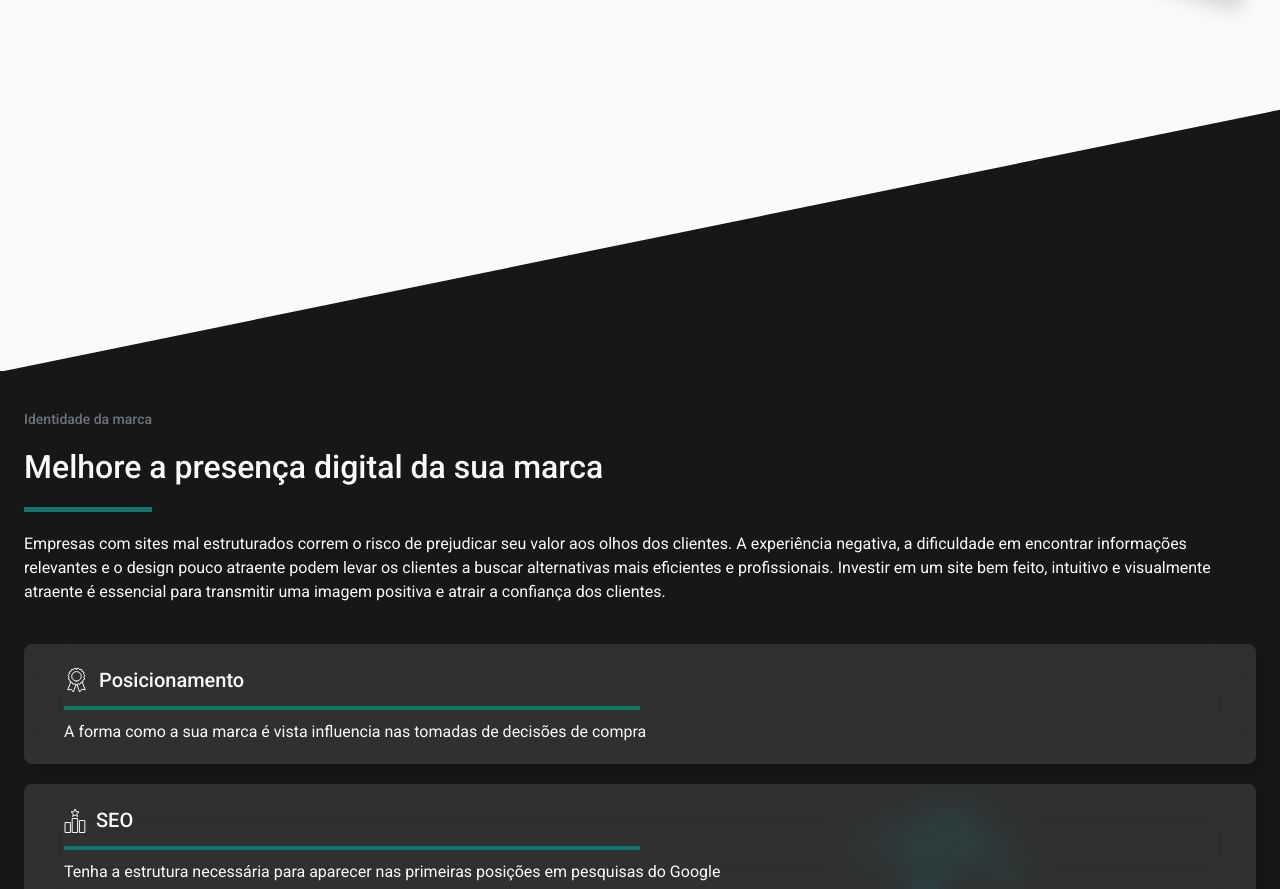
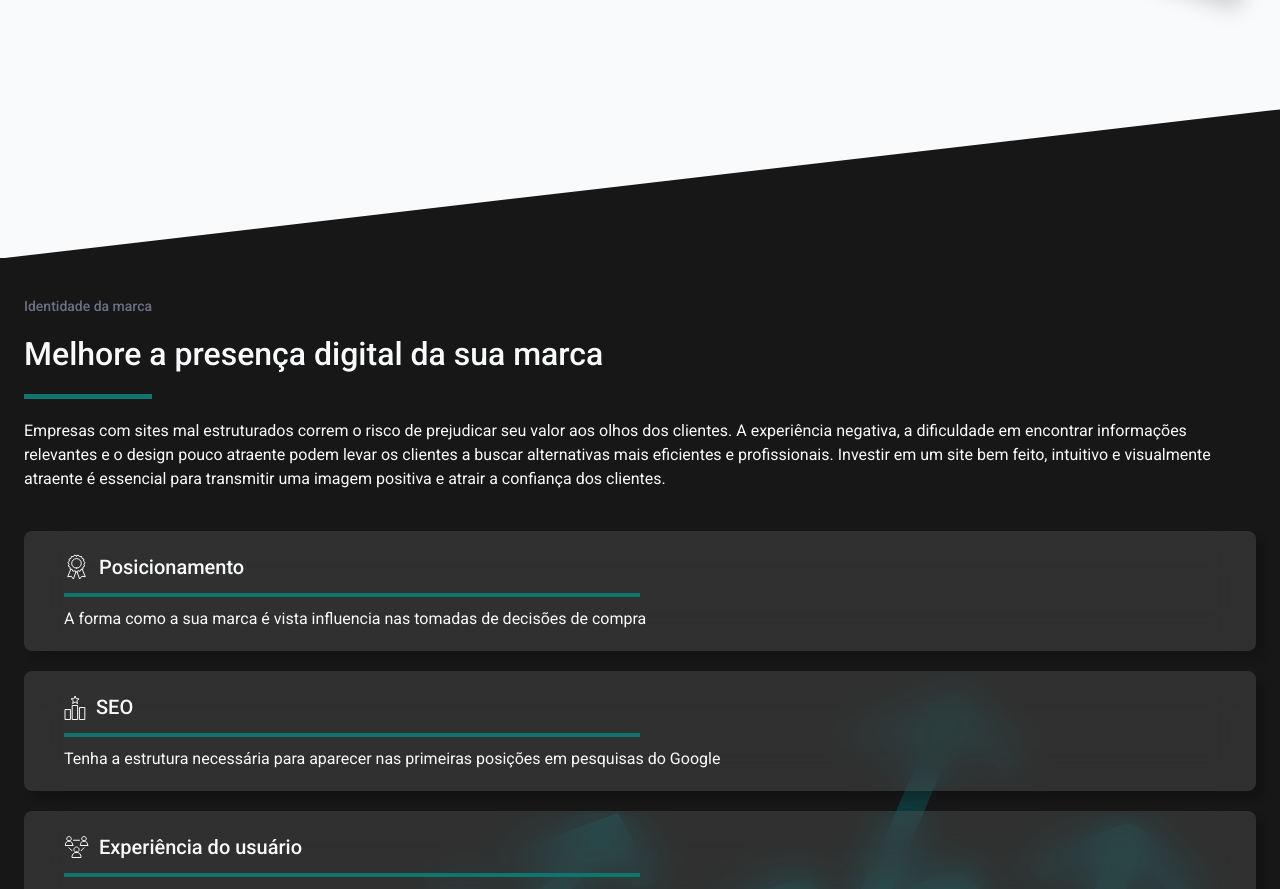
Before and after one commit to matheusmfl/lemon-tech, a Next.js app: page / in a window 1280 px wide. Shown: the part 1248-2137 px from the top of the page. Built offline with nearby package versions, Linux system fonts and the light colour scheme.

Commit message:
Section1 ending mediumScreen

```diff
--- a/src/components/Section1.tsx
+++ b/src/components/Section1.tsx
@@ -4,6 +4,7 @@ import mockup from '../assets/mockupFirstSection.svg'
 import { Separator } from './Separator'
 import rightSeparator from '../assets/rightSeparator.svg'
 import mdSeparator from '../assets/mediumSeparator.svg'
+import mdRightSeparator from '../assets/mediumRightSeparator.svg'
 
 export function Section1() {
   return (
@@ -77,6 +78,14 @@ export function Section1() {
           width={1800}
           height={1800}
           alt="Separador de página"
+          className="md:hidden"
+        />
+        <Image
+          src={mdRightSeparator}
+          width={1800}
+          height={1800}
+          alt="Separador de página"
+          className="hidden md:block"
         />
       </div>
     </section>
```
Also changed, not shown: src/assets/mediumRightSeparator.svg (added).
